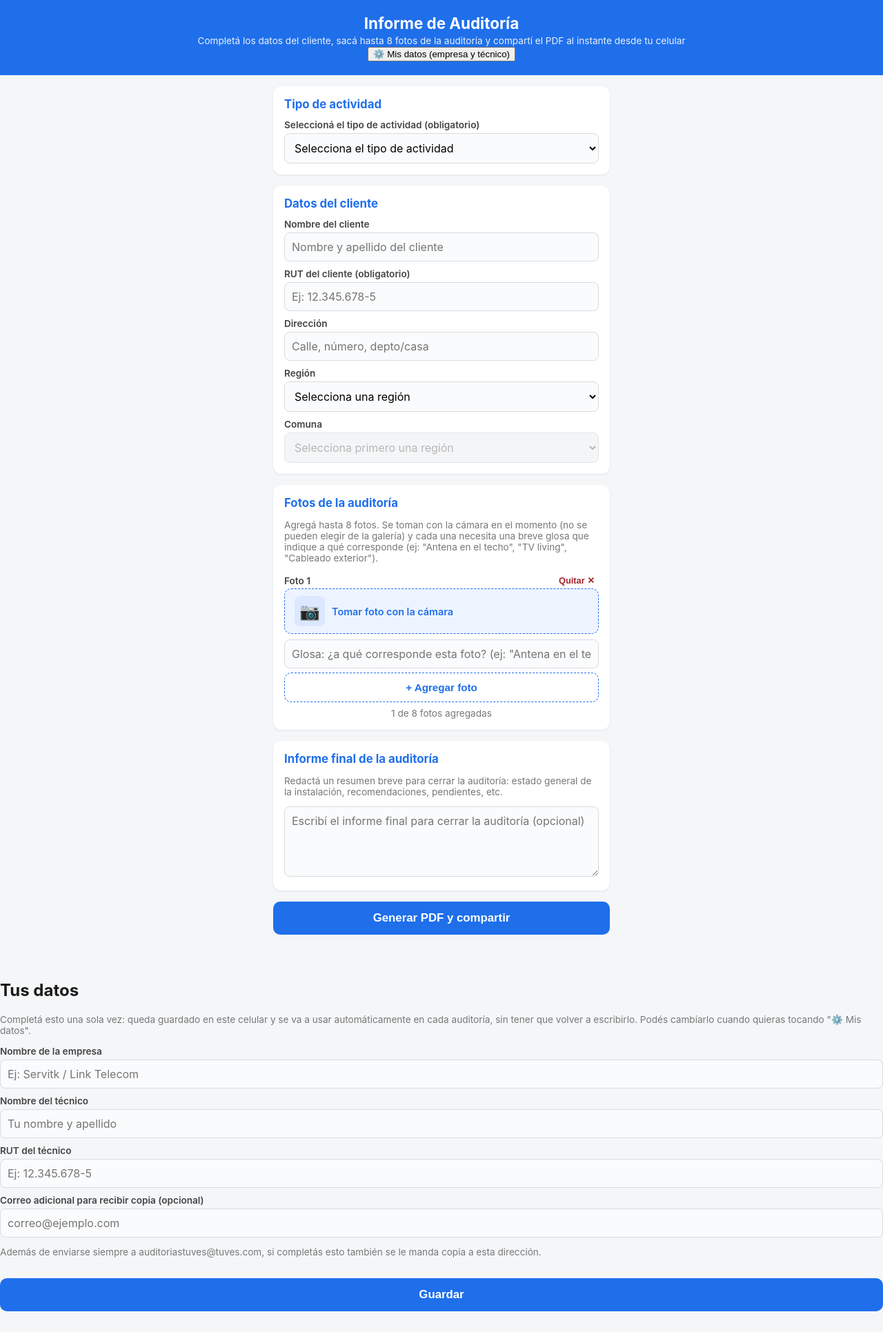
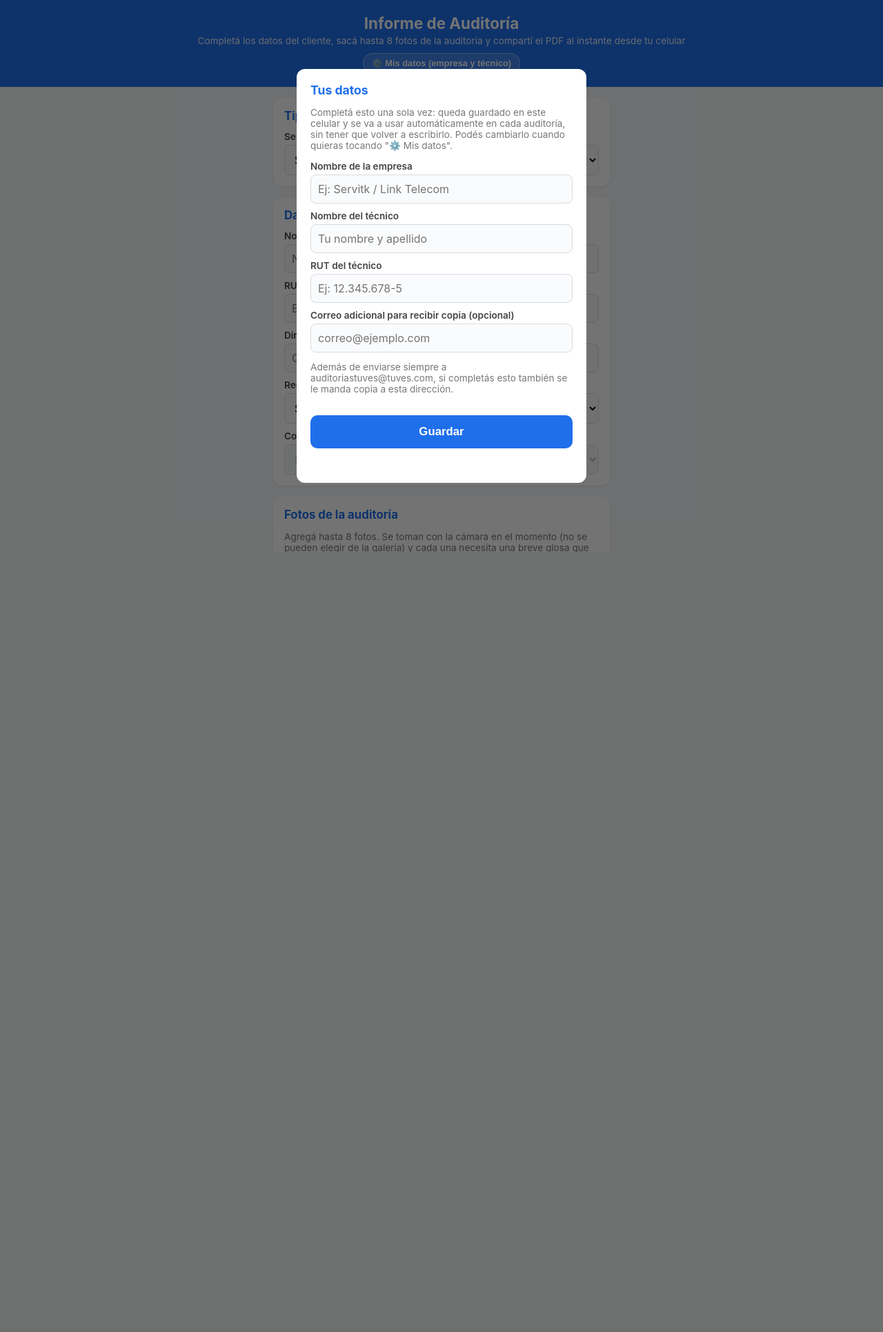
Before and after one commit to darrbe7-cloud/informe-instalaciones, a Flask app: page / in a window 1280 px wide. Shown: the whole page at 69% size. After the commit the page ends 800 px from the top, so only its background shows below. Run offline with Flask 3, Linux system fonts and the light colour scheme.

Commit message:
Update style.css

```diff
--- a/static/style.css
+++ b/static/style.css
@@ -341,3 +341,43 @@ select:disabled {
   background: #3a3a3a;
   color: white;
 }
+
+.btn-config-link {
+  display: inline-block;
+  margin-top: 10px;
+  background: rgba(255, 255, 255, 0.15);
+  border: 1px solid rgba(255, 255, 255, 0.4);
+  color: white;
+  font-size: 0.8rem;
+  font-weight: 600;
+  padding: 6px 12px;
+  border-radius: 20px;
+  cursor: pointer;
+}
+
+.config-modal {
+  display: none;
+  position: fixed;
+  inset: 0;
+  background: rgba(0, 0, 0, 0.55);
+  z-index: 1100;
+  align-items: center;
+  justify-content: center;
+  padding: 16px;
+}
+
+.config-modal-content {
+  background: white;
+  border-radius: 12px;
+  padding: 20px;
+  width: 100%;
+  max-width: 420px;
+  max-height: 88vh;
+  overflow-y: auto;
+}
+
+.config-modal-content h2 {
+  margin: 0 0 8px 0;
+  color: #1f6feb;
+  font-size: 1.1rem;
+}
```
